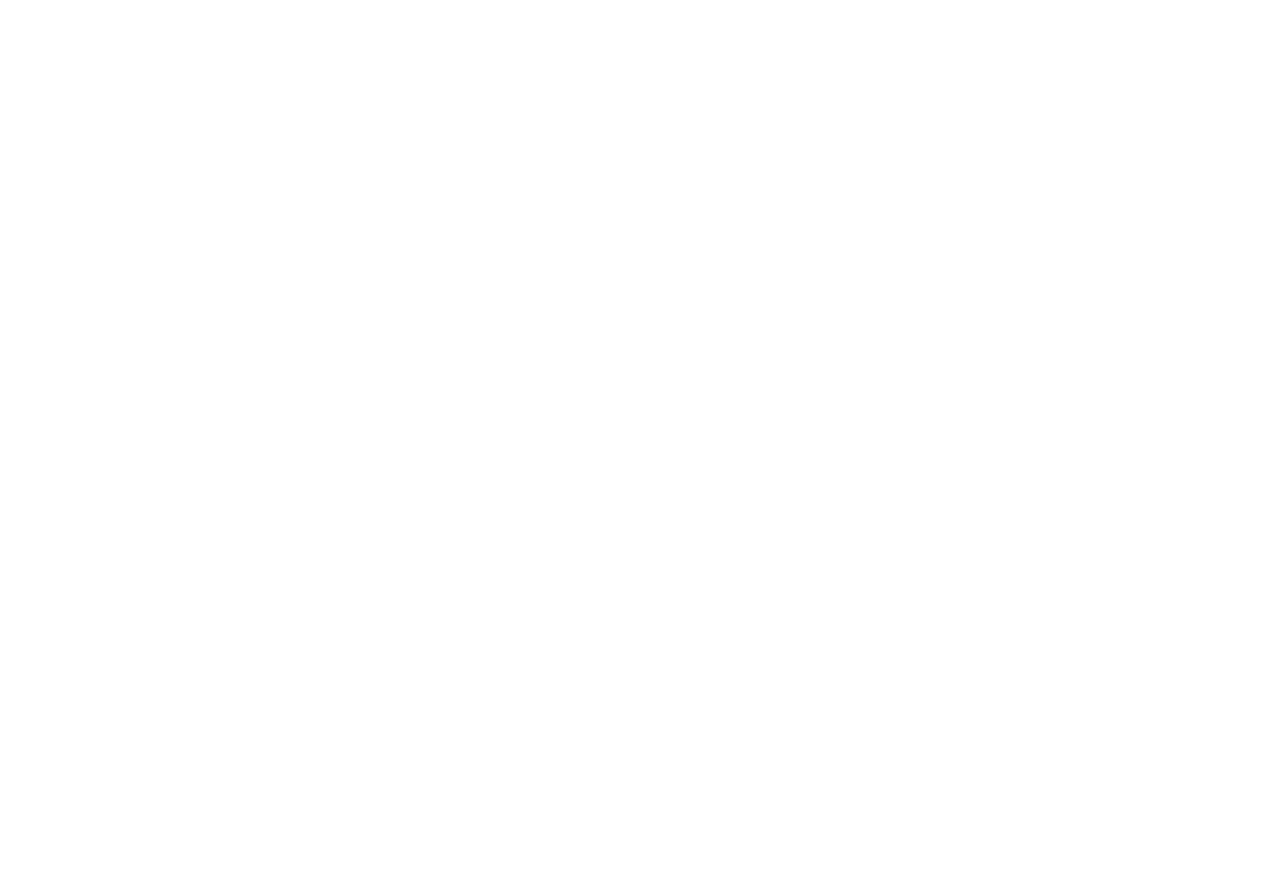
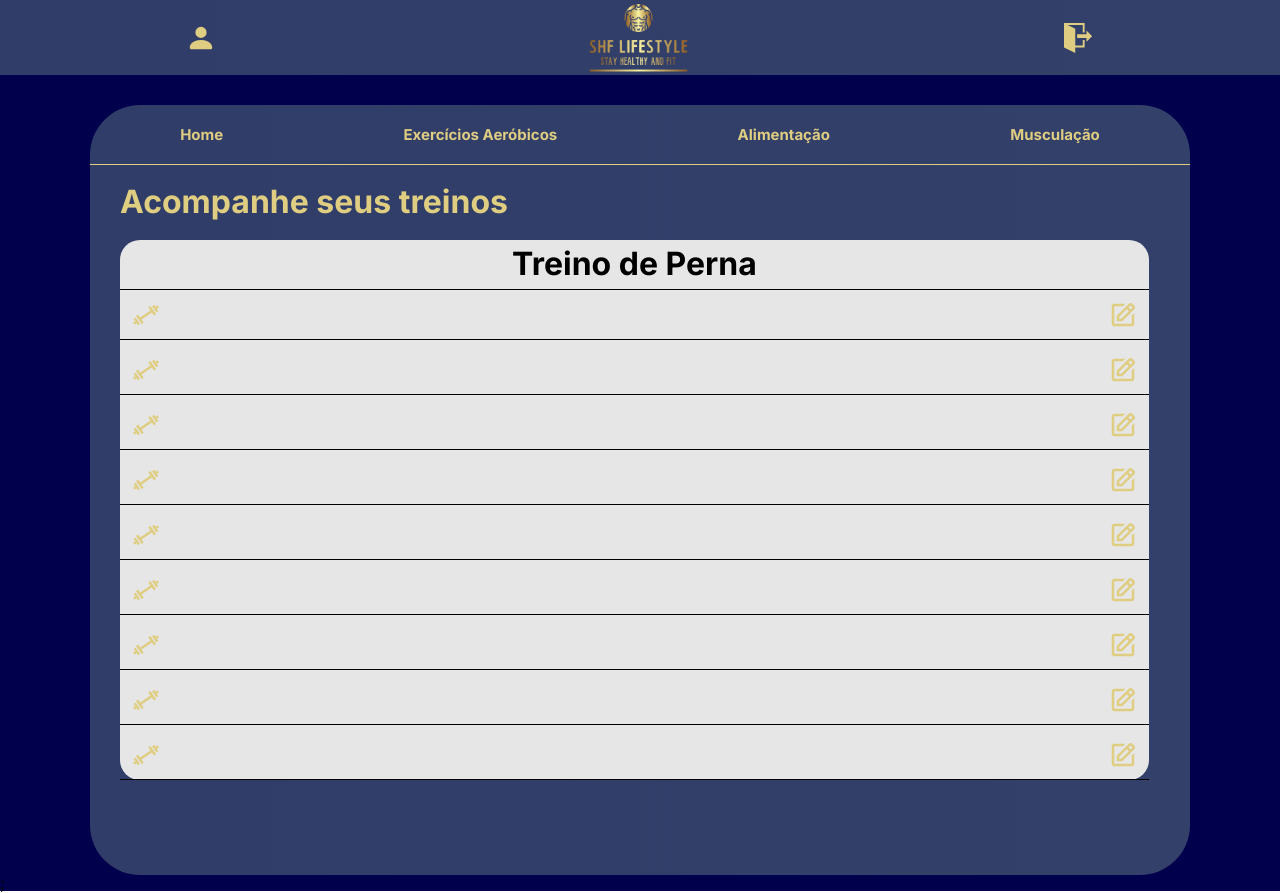
Before and after one commit to Brunopjunq/SHF-lifestyle-frontend, a React (Create React App) app: page /home/workout/1 in a window 1280 px wide. Before the commit this address had no page. Before the commit the page ends 800 px from the top, so only its background shows below. Built offline with nearby package versions, Linux system fonts and the light colour scheme.

Commit message:
feat: add Layout page /home/workout/:id

```diff
--- a/src/App.js
+++ b/src/App.js
@@ -6,6 +6,8 @@
 import { useState } from "react";
 import HomePage from "./pages/HomePage";
 import Workouts from "./components/Workout/Workouts";
+import Aerobics from "./components/Aerobics/Aerobics";
+import WorkoutIdPage from "./components/Workout/WorkoutIdPage";
 
 export default function App() {
 
@@ -21,6 +23,9 @@
                         <Route path="/signUp" element={<SignUpPage />} />
                         <Route path="/home" element={<HomePage />}>
                             <Route path="workout" element={<Workouts />} />
+                            <Route path="workout/:id" element={<WorkoutIdPage />} />
+                            <Route path="aerobics" element={<Aerobics />} />
+                            <Route path="summary" element={<Aerobics />} />
                         </Route>
                     </Routes>
                 </BrowserRouter>
--- /dev/null
+++ b/src/components/Aerobics/Aerobics.js
@@ -0,0 +1,22 @@
+import styled from "styled-components";
+
+export default function Aerobics() {
+    return (
+        <>
+        <Container>
+            Em breve!
+        </Container>
+        </>
+    )
+};
+
+const Container = styled.div`
+    width: 100%;
+    min-height: 600px;
+    padding-left: 30px;
+    padding-right: 20px;
+
+    h1 {
+        color: #dfcd81;
+    }
+`
--- a/src/components/DashBoard/DashBoard.js
+++ b/src/components/DashBoard/DashBoard.js
@@ -1,6 +1,5 @@
 import { Outlet } from "react-router-dom";
 import styled from "styled-components";
-import Workouts from "../Workout/Workouts";
 import NavigationBar from "./NavigationBar";
 
 export default function DashBoard() {
@@ -28,4 +27,6 @@
     background: linear-gradient(to left,#33406a,#303d68);
     margin-top: 30px;
     border-radius: 50px;
+    box-sizing: border-box;
+    padding-bottom: 20px;
 `
--- a/src/components/DashBoard/NavigationBar.js
+++ b/src/components/DashBoard/NavigationBar.js
@@ -6,8 +6,8 @@
 
     return (
         <NavigationBarBox>
-            <h1 onClick={() => navigate("/home")}>Home</h1>
-            <h1>Exercícios Aeróbicos</h1>
+            <h1 onClick={() => navigate("/home/summary")}>Home</h1>
+            <h1 onClick={() => navigate("/home/aerobics")}>Exercícios Aeróbicos</h1>
             <h1>Alimentação</h1>
             <h1 onClick={() => navigate("/home/workout")}>Musculação</h1>
         </NavigationBarBox>
@@ -29,5 +29,9 @@
         font-size: 15px;
         color: #dfcd81;
         cursor: pointer;
+
+        :hover {
+            filter: blur(1px);
+        }
     }
 `
--- /dev/null
+++ b/src/components/Workout/ExerciseBox.js
@@ -0,0 +1,51 @@
+import styled from "styled-components";
+import { CgGym } from "react-icons/cg";
+import { BiEdit } from "react-icons/bi";
+
+export default function ExerciseBox() {
+    return (
+        <Container>
+            <GymIcon>
+                <CgGym />
+            </GymIcon>
+            <ExerciseText>
+
+            </ExerciseText>
+            <EditIcon>
+                <BiEdit />
+            </EditIcon>
+        </Container>
+    )
+}
+
+const Container = styled.div`
+    width: 100%;
+    height: 50px;
+    display: flex;
+    border-bottom: solid 1px black;
+    margin-bottom: 5px;
+`
+
+const GymIcon = styled.div`
+    width: 5%;
+    height: 50px;
+    display: flex;
+    justify-content: center;
+    align-items: center;
+`
+
+const ExerciseText = styled.div`
+    width: 90%;
+    height: 50px;
+    display: flex;
+    justify-content: center;
+    align-items: center;
+`
+
+const EditIcon = styled.div`
+    width: 5%;
+    height: 50px;
+    display: flex;
+    justify-content: center;
+    align-items: center;
+`
--- a/src/components/Workout/WorkoutBox.js
+++ b/src/components/Workout/WorkoutBox.js
@@ -1,15 +1,41 @@
+import { Link, useNavigate } from "react-router-dom";
 import styled from "styled-components";
 
-export default function WorkoutBox() {
+export default function WorkoutBox(id) {
+    const listateste = [
+        {id: 1, name: 'Teste1'},
+        {id: 2, name: 'Teste2'},
+        {id: 3, name: 'Teste3'},
+        {id: 4, name: 'Teste4'},
+    ];
+
     return (
-        <Container>
-            <h2>Treino de Perna</h2>
-            <a>Número de Exercícios: 8</a>
-            <a>Carga de Treino: 24 series/240reps</a>
-        </Container>
+        // <Container onClick={navigate(`/home/workout/${id}`)}>
+            // <h2>Treino de Perna</h2>
+            // <a>Número de Exercícios: 8</a>
+            // <a>Carga de Treino: 24 series/240reps</a>
+        // </Container>
+
+        <>
+            {listateste.map((work) => (
+                <Link to={`/home/workout/${work.id}`} style={linkStyle}>
+                <Container>
+                    <h2>Treino de {work.name}</h2>
+                    <a>Número de Exercícios: {work.id}</a>
+                    <a>Carga de Treino: 24 series/240reps</a>
+                </Container>
+                </Link>
+            ))}
+        </>
 
     )
 }
+
+const linkStyle = {
+    margin: "1rem",
+    textDecoration: "none",
+    color: 'black'
+  };
 
 const Container = styled.div`
     width: 85%;
@@ -22,4 +48,10 @@
     padding-left: 10px;
     padding-right: 10px;
     margin-bottom: 15px;
+    text-decoration: none;
+    cursor: pointer;
+
+    :hover {
+        background-color: #bfbfbf
+    }
 `
--- /dev/null
+++ b/src/components/Workout/WorkoutIdPage.js
@@ -0,0 +1,60 @@
+import { useParams } from "react-router-dom";
+import styled from "styled-components";
+import ExerciseBox from "./ExerciseBox";
+
+export default function WorkoutIdPage() {
+    const { id } = useParams();
+
+    return (
+        <>
+        <Container>
+            <h1>Acompanhe seus treinos</h1>
+            <WorkoutBox>
+                <TitleBox>
+                    <h1>Treino de Perna</h1>
+                </TitleBox>
+                <ExerciseBox />
+                <ExerciseBox />
+                <ExerciseBox />
+                <ExerciseBox />
+                <ExerciseBox />
+                <ExerciseBox />
+                <ExerciseBox />
+                <ExerciseBox />
+                <ExerciseBox />
+            </WorkoutBox>
+        </Container>
+        </>
+    )
+};
+
+const Container = styled.div`
+    width: 100%;
+    min-height: 600px;
+    padding-left: 30px;
+    padding-right: 20px;
+
+    h1 {
+        color: #dfcd81;
+    }
+`
+
+const WorkoutBox = styled.div`
+    width: 98%;
+    min-height: 500px;
+    background-color: #e6e6e6;
+    border-radius: 20px;
+`
+
+const TitleBox = styled.div`
+    width:100%;
+    height: 50px;
+    display: flex;
+    justify-content: center;
+    align-items: center;
+    border-bottom: solid 1px black;
+
+    h1 {
+        color: black;
+    }
+`
--- a/src/components/Workout/Workouts.js
+++ b/src/components/Workout/Workouts.js
@@ -6,7 +6,6 @@
         <>
         <Container>
             <h1>Acompanhe seus treinos</h1>
-            <WorkoutBox />
             <WorkoutBox />
             <AddWorkout>
                 Adicione um novo Treino!
@@ -41,4 +40,8 @@
     color: white;
     font-weight:700;
     cursor: pointer;
+
+    :hover {
+        color: #dfcd81;
+    }
 `
--- a/src/pages/SignInPage.js
+++ b/src/pages/SignInPage.js
@@ -41,7 +41,7 @@
                 })
             );
             setUserInfos(res.data);
-            navigate("/home");
+            navigate("/home/summary");
         })
         .catch((error) => {
             if(error.response.status === 401) {
```
